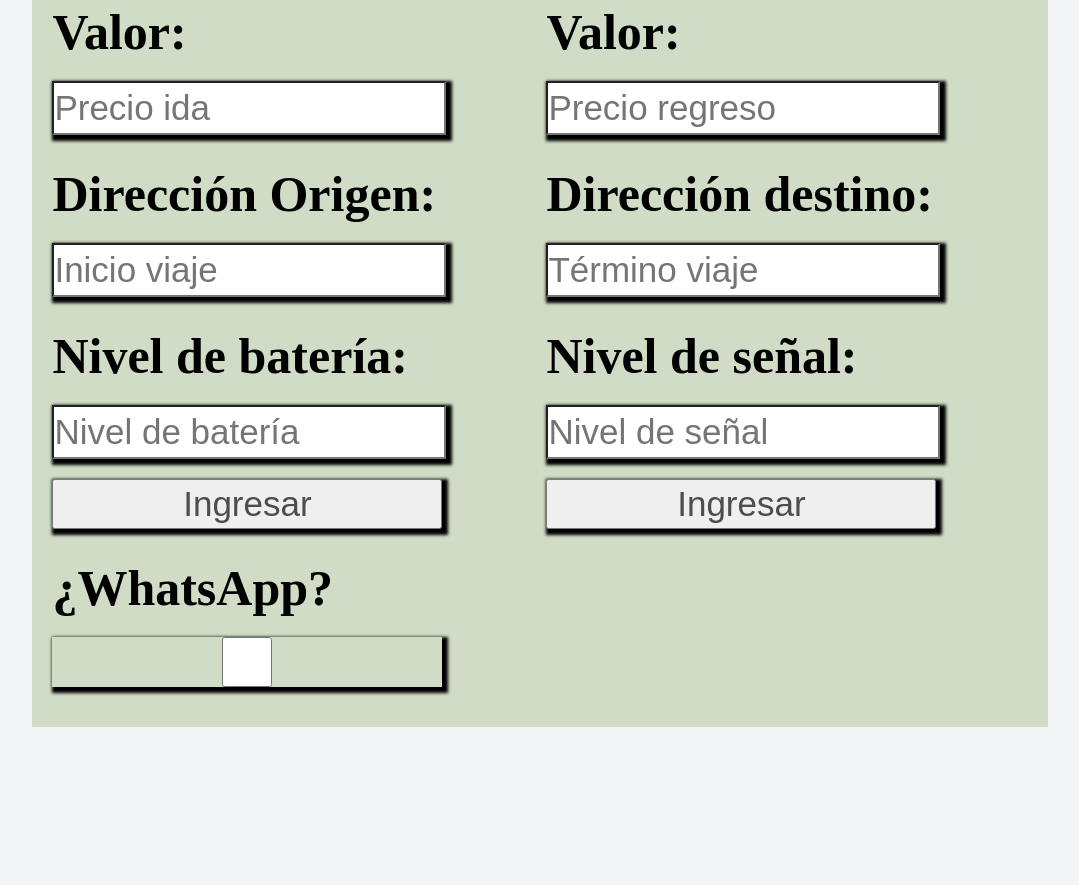
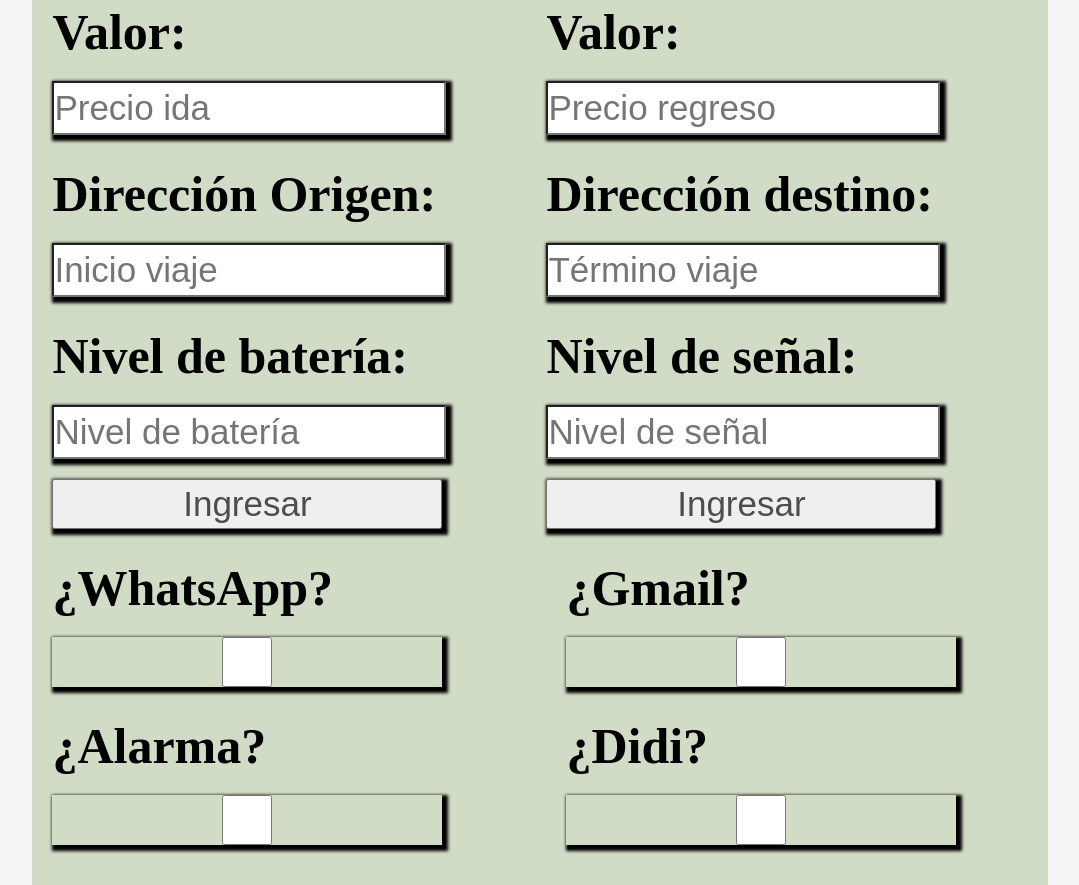
Before and after one commit to chrislopez93/Simulador_Didi, a plain HTML site: page index.html in a window 1280 px wide. Shown: the part 1701-2586 px from the top of the page, without its empty margins (100-1179 px from the left). Before the commit the page ends 2428 px from the top, so only its background shows below. Drawn offline with Linux system fonts and the light colour scheme.

Commit message:
iconos superiores

```diff
--- a/assets/css/style.css
+++ b/assets/css/style.css
@@ -49,7 +49,7 @@ body{
     padding-right: 20px;
 }
 
-.whatsapp, .mail{
+.whatsapp, .mail, .alarma, .didi{
     height: 55px;
     margin-right: 25px;
 }
--- a/assets/js/main.js
+++ b/assets/js/main.js
@@ -82,3 +82,33 @@ function whatsapp(){
         whatsappPic.style.display = "none"
     }
 }
+
+function gmail(){
+    let gmail = document.getElementById('gmail').checked;
+    const mailPic = document.getElementById('gmailPic');
+    if(gmail === true){
+        mailPic.style.display = "inherit"
+    }else{
+        mailPic.style.display = "none"
+    }
+}
+
+function alarma(){
+    let alarma = document.getElementById('alarma').checked;
+    const alarmaPic = document.getElementById('alarmaPic');
+    if(alarma === true){
+        alarmaPic.style.display = "inherit"
+    }else{
+        alarmaPic.style.display = "none"
+    }
+}
+
+function didi(){
+    let didi = document.getElementById('didi').checked;
+    const didiPic = document.getElementById('didiPic');
+    if(didi === true){
+        didiPic.style.display = "inherit"
+    }else{
+        didiPic.style.display = "none"
+    }
+}
--- a/index.html
+++ b/index.html
@@ -22,10 +22,16 @@
                 <img src="./assets/img/Whatsapp.png" alt="Whatsapp" class="whatsapp" id="whatsappPic">
             </figure>
             <figure>
-                <img src="./assets/img/gmail.png" alt="Mail" class="mail" id="mailPic">
+                <img src="./assets/img/gmail.png" alt="Mail" class="mail" id="gmailPic">
+            </figure>
+            <figure>
+                <img src="./assets/img/didi.png" alt="Didi" class="didi" id="didiPic">
             </figure>
         </div>
         <div class="batteryContenedor">
+            <figure>
+                <img src="./assets/img/alarma.png" alt="Alarma" class="alarma" id="alarmaPic">
+            </figure>
             <figure>
                 <img src="./assets/img/100s.png" alt="Signal" class="signal" id="signalPic">
             </figure>
@@ -187,6 +193,10 @@
                     <h3 class="parametrosInicio">¿WhatsApp?</h3>
                     <input type="checkbox" class="boxTypeO" onchange="whatsapp()" id="whatsapp">
                 </div>
+                <div class="direccionOrigen">
+                    <h3 class="parametrosInicio">¿Alarma?</h3>
+                    <input type="checkbox" class="boxTypeO" onchange="alarma()" id="alarma">
+                </div>
             </div>
 
             <div class="contenedorInputs">
@@ -221,6 +231,14 @@
                     <input type="number" min="0" max="100" placeholder="Nivel de señal" class="boxTypeO"
                         id="porcentajeCelular">
                     <button class="boxTypeO" onclick="nivelCelular()">Ingresar</button>
+                    <div class="direccionOrigen">
+                        <h3 class="parametrosInicio">¿Gmail?</h3>
+                        <input type="checkbox" class="boxTypeO" onchange="gmail()" id="gmail">
+                    </div>
+                    <div class="direccionOrigen">
+                        <h3 class="parametrosInicio">¿Didi?</h3>
+                        <input type="checkbox" class="boxTypeO" onchange="didi()" id="didi">
+                    </div>
                 </div>
             </div>
         </div>
```
Also changed, not shown: assets/img/alarma.png (added), assets/img/didi.png (added).
